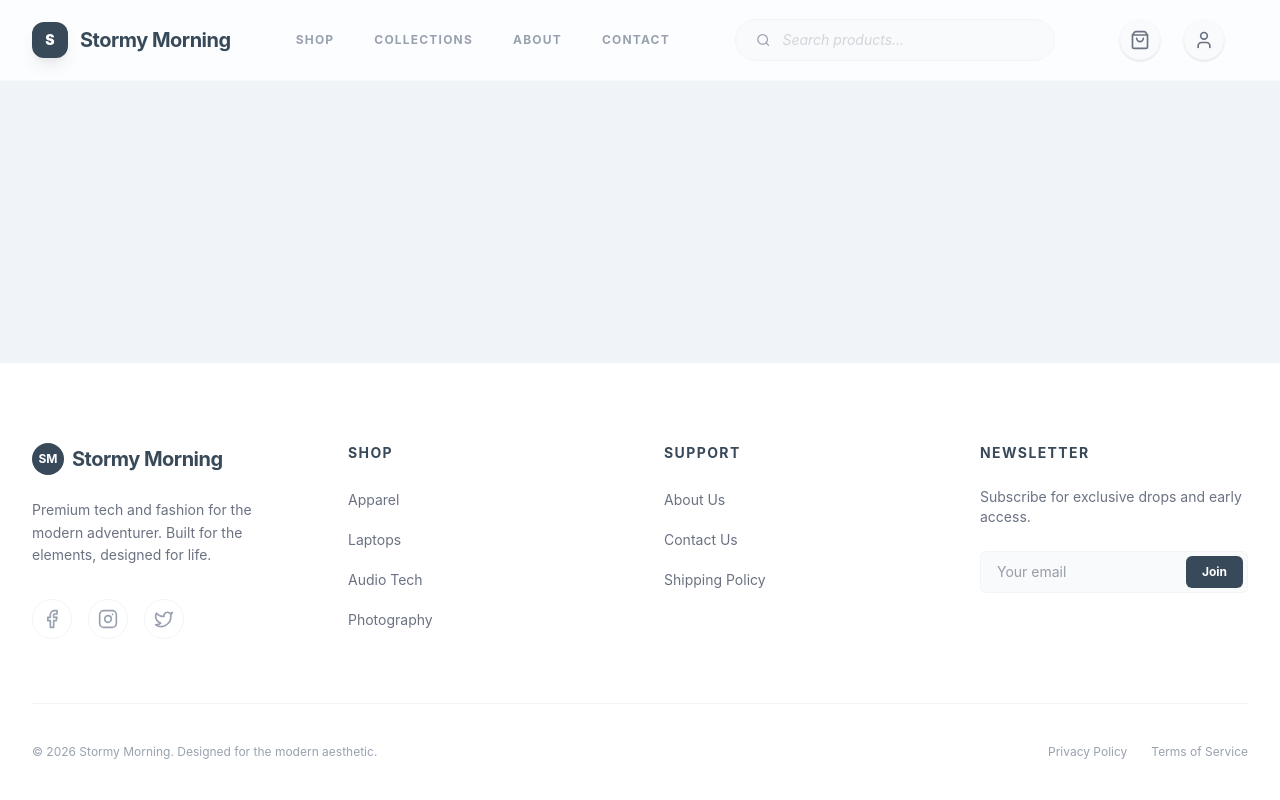
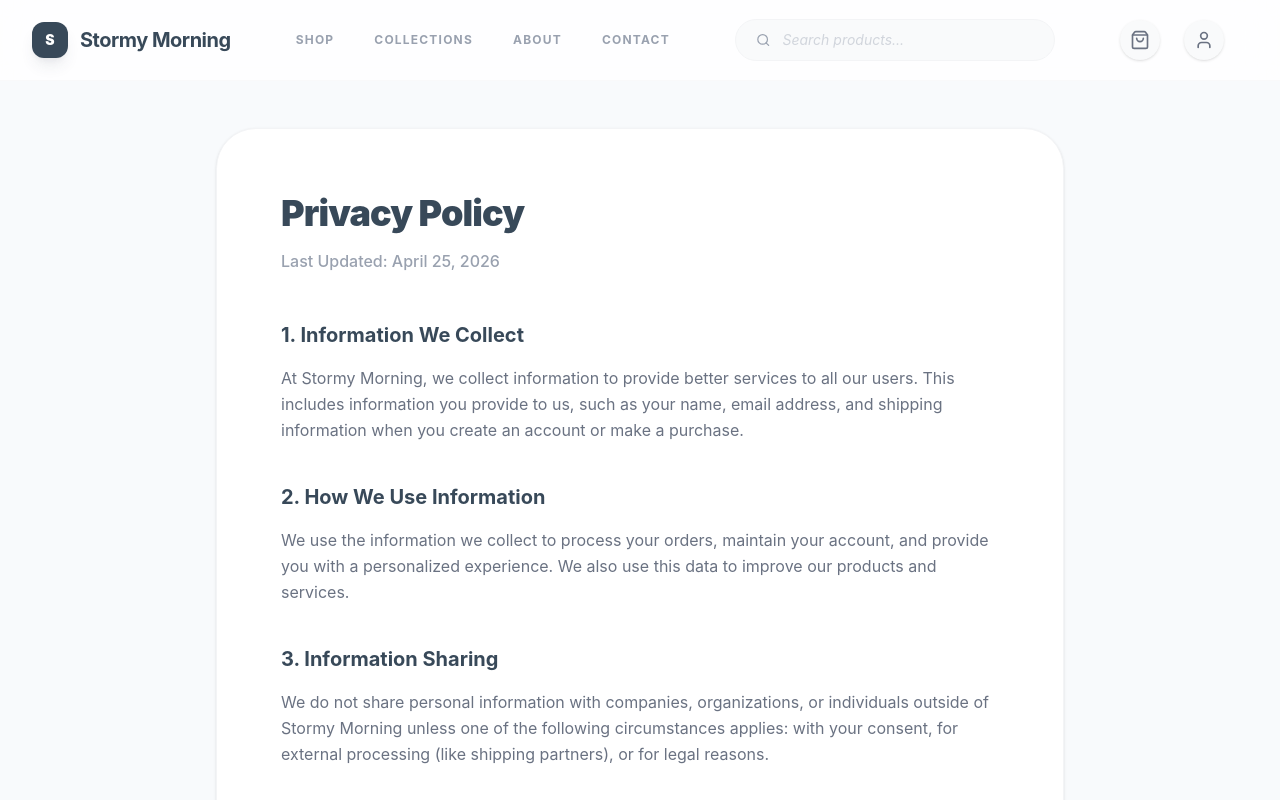
Before and after one commit to Segniko/Stormy-Morning, a React (Vite) app in the folder client/: page /privacy-policy in a window 1280 px wide. Shown: the top 800 px of the page. Built offline with nearby package versions, Linux system fonts and the light colour scheme.

Commit message:
Added Policy pages

```diff
--- a/client/src/App.jsx
+++ b/client/src/App.jsx
@@ -14,6 +14,9 @@ import LoginPage from './pages/LoginPage';
 import ProductDetailPage from './pages/ProductDetailPage';
 import ProductListingPage from './pages/ProductListingPage';
 import RegisterPage from './pages/RegisterPage';
+import ShippingPolicyPage from './pages/ShippingPolicyPage';
+import TermsOfServicePage from './pages/TermsOfServicePage';
+import PrivacyPolicyPage from './pages/PrivacyPolicyPage';
 
 function App() {
   return (
@@ -38,6 +41,9 @@ function App() {
             <Route path="/login" element={<LoginPage />} />
             <Route path="/register" element={<RegisterPage />} />
             <Route path="/cart" element={<CartPage />} />
+            <Route path="/privacy-policy" element={<PrivacyPolicyPage />} />
+            <Route path="/terms-of-service" element={<TermsOfServicePage />} />
+            <Route path="/shipping-policy" element={<ShippingPolicyPage />} />
           </Routes>
         </main>
         <Footer />
--- a/client/src/components/Footer.jsx
+++ b/client/src/components/Footer.jsx
@@ -47,7 +47,7 @@ const Footer = () => {
                         <ul className="space-y-4">
                             <li><Link to="/about" className="text-sm text-gray-500 hover:text-stormy-blue transition-colors">About Us</Link></li>
                             <li><Link to="/contact" className="text-sm text-gray-500 hover:text-stormy-blue transition-colors">Contact Us</Link></li>
-                            <li><Link to="#" className="text-sm text-gray-500 hover:text-stormy-blue transition-colors">Shipping Policy</Link></li>
+                            <li><Link to="/shipping-policy" className="text-sm text-gray-500 hover:text-stormy-blue transition-colors">Shipping Policy</Link></li>
                         </ul>
                     </div>
 
@@ -71,8 +71,8 @@ const Footer = () => {
                 <div className="border-t border-gray-100 pt-10 flex flex-col md:flex-row justify-between items-center gap-4">
                     <p className="text-xs text-gray-400">© 2026 Stormy Morning. Designed for the modern aesthetic.</p>
                     <div className="flex space-x-6">
-                        <Link to="#" className="text-xs text-gray-400 hover:text-stormy-blue transition-colors">Privacy Policy</Link>
-                        <Link to="#" className="text-xs text-gray-400 hover:text-stormy-blue transition-colors">Terms of Service</Link>
+                        <Link to="/privacy-policy" className="text-xs text-gray-400 hover:text-stormy-blue transition-colors">Privacy Policy</Link>
+                        <Link to="/terms-of-service" className="text-xs text-gray-400 hover:text-stormy-blue transition-colors">Terms of Service</Link>
                     </div>
                 </div>
             </div>
--- /dev/null
+++ b/client/src/pages/PrivacyPolicyPage.jsx
@@ -0,0 +1,46 @@
+import React from 'react';
+
+const PrivacyPolicyPage = () => {
+    return (
+        <div className="pt-32 pb-20 bg-[#F8FAFC]">
+            <div className="max-w-4xl mx-auto px-6">
+                <div className="bg-white rounded-[2.5rem] p-10 md:p-16 border border-gray-100 shadow-sm">
+                    <h1 className="text-4xl font-black text-stormy-dark mb-4 tracking-tight">Privacy Policy</h1>
+                    <p className="text-gray-400 font-medium mb-12">Last Updated: April 25, 2026</p>
+
+                    <div className="space-y-10">
+                        <section>
+                            <h2 className="text-xl font-bold text-stormy-dark mb-4">1. Information We Collect</h2>
+                            <p className="text-gray-500 leading-relaxed">
+                                At Stormy Morning, we collect information to provide better services to all our users. This includes information you provide to us, such as your name, email address, and shipping information when you create an account or make a purchase.
+                            </p>
+                        </section>
+
+                        <section>
+                            <h2 className="text-xl font-bold text-stormy-dark mb-4">2. How We Use Information</h2>
+                            <p className="text-gray-500 leading-relaxed">
+                                We use the information we collect to process your orders, maintain your account, and provide you with a personalized experience. We also use this data to improve our products and services.
+                            </p>
+                        </section>
+
+                        <section>
+                            <h2 className="text-xl font-bold text-stormy-dark mb-4">3. Information Sharing</h2>
+                            <p className="text-gray-500 leading-relaxed">
+                                We do not share personal information with companies, organizations, or individuals outside of Stormy Morning unless one of the following circumstances applies: with your consent, for external processing (like shipping partners), or for legal reasons.
+                            </p>
+                        </section>
+
+                        <section>
+                            <h2 className="text-xl font-bold text-stormy-dark mb-4">4. Data Security</h2>
+                            <p className="text-gray-500 leading-relaxed">
+                                We work hard to protect Stormy Morning and our users from unauthorized access to or unauthorized alteration, disclosure, or destruction of information we hold.
+                            </p>
+                        </section>
+                    </div>
+                </div>
+            </div>
+        </div>
+    );
+};
+
+export default PrivacyPolicyPage;
--- a/client/src/pages/RegisterPage.jsx
+++ b/client/src/pages/RegisterPage.jsx
@@ -104,7 +104,7 @@ const RegisterPage = () => {
                         <div className="flex items-start space-x-3 pt-2">
                             <input type="checkbox" required className="mt-1 rounded border-white/10 bg-white/5 text-stormy-bright focus:ring-stormy-bright/20 cursor-pointer" />
                             <p className="text-[10px] text-gray-500 font-medium leading-relaxed">
-                                I agree to the <Link to="#" className="text-stormy-bright font-bold hover:underline">Terms of Service</Link> and <Link to="#" className="text-stormy-bright font-bold hover:underline">Privacy Policy</Link>.
+                                I agree to the <Link to="/terms-of-service" className="text-stormy-bright font-bold hover:underline">Terms of Service</Link> and <Link to="/privacy-policy" className="text-stormy-bright font-bold hover:underline">Privacy Policy</Link>.
                             </p>
                         </div>
 
--- /dev/null
+++ b/client/src/pages/ShippingPolicyPage.jsx
@@ -0,0 +1,46 @@
+import React from 'react';
+
+const ShippingPolicyPage = () => {
+    return (
+        <div className="pt-32 pb-20 bg-[#F8FAFC]">
+            <div className="max-w-4xl mx-auto px-6">
+                <div className="bg-white rounded-[2.5rem] p-10 md:p-16 border border-gray-100 shadow-sm">
+                    <h1 className="text-4xl font-black text-stormy-dark mb-4 tracking-tight">Shipping Policy</h1>
+                    <p className="text-gray-400 font-medium mb-12">Last Updated: April 25, 2026</p>
+
+                    <div className="space-y-10">
+                        <section>
+                            <h2 className="text-xl font-bold text-stormy-dark mb-4">1. Shipping Options</h2>
+                            <p className="text-gray-500 leading-relaxed">
+                                We offer several shipping options to meet your needs, including Standard Shipping (5-7 business days) and Express Shipping (1-3 business days). Shipping costs are calculated at checkout.
+                            </p>
+                        </section>
+
+                        <section>
+                            <h2 className="text-xl font-bold text-stormy-dark mb-4">2. Processing Time</h2>
+                            <p className="text-gray-500 leading-relaxed">
+                                Orders are processed within 1-2 business days. You will receive a confirmation email with tracking information once your order has shipped.
+                            </p>
+                        </section>
+
+                        <section>
+                            <h2 className="text-xl font-bold text-stormy-dark mb-4">3. International Shipping</h2>
+                            <p className="text-gray-500 leading-relaxed">
+                                We ship to most countries worldwide. Please note that international orders may be subject to customs duties and taxes, which are the responsibility of the recipient.
+                            </p>
+                        </section>
+
+                        <section>
+                            <h2 className="text-xl font-bold text-stormy-dark mb-4">4. Shipping Restrictions</h2>
+                            <p className="text-gray-500 leading-relaxed">
+                                Some products may have shipping restrictions based on local laws and regulations. If an item cannot be shipped to your location, you will be notified during checkout.
+                            </p>
+                        </section>
+                    </div>
+                </div>
+            </div>
+        </div>
+    );
+};
+
+export default ShippingPolicyPage;
--- /dev/null
+++ b/client/src/pages/TermsOfServicePage.jsx
@@ -0,0 +1,46 @@
+import React from 'react';
+
+const TermsOfServicePage = () => {
+    return (
+        <div className="pt-32 pb-20 bg-[#F8FAFC]">
+            <div className="max-w-4xl mx-auto px-6">
+                <div className="bg-white rounded-[2.5rem] p-10 md:p-16 border border-gray-100 shadow-sm">
+                    <h1 className="text-4xl font-black text-stormy-dark mb-4 tracking-tight">Terms of Service</h1>
+                    <p className="text-gray-400 font-medium mb-12">Effective Date: April 25, 2026</p>
+
+                    <div className="space-y-10">
+                        <section>
+                            <h2 className="text-xl font-bold text-stormy-dark mb-4">1. Acceptance of Terms</h2>
+                            <p className="text-gray-500 leading-relaxed">
+                                By accessing or using the Stormy Morning website, you agree to be bound by these Terms of Service and all applicable laws and regulations.
+                            </p>
+                        </section>
+
+                        <section>
+                            <h2 className="text-xl font-bold text-stormy-dark mb-4">2. Use License</h2>
+                            <p className="text-gray-500 leading-relaxed">
+                                Permission is granted to temporarily download one copy of the materials on Stormy Morning's website for personal, non-commercial transitory viewing only.
+                            </p>
+                        </section>
+
+                        <section>
+                            <h2 className="text-xl font-bold text-stormy-dark mb-4">3. Disclaimer</h2>
+                            <p className="text-gray-500 leading-relaxed">
+                                The materials on Stormy Morning's website are provided on an 'as is' basis. Stormy Morning makes no warranties, expressed or implied, and hereby disclaims and negates all other warranties.
+                            </p>
+                        </section>
+
+                        <section>
+                            <h2 className="text-xl font-bold text-stormy-dark mb-4">4. Limitations</h2>
+                            <p className="text-gray-500 leading-relaxed">
+                                In no event shall Stormy Morning or its suppliers be liable for any damages arising out of the use or inability to use the materials on Stormy Morning's website.
+                            </p>
+                        </section>
+                    </div>
+                </div>
+            </div>
+        </div>
+    );
+};
+
+export default TermsOfServicePage;
```
